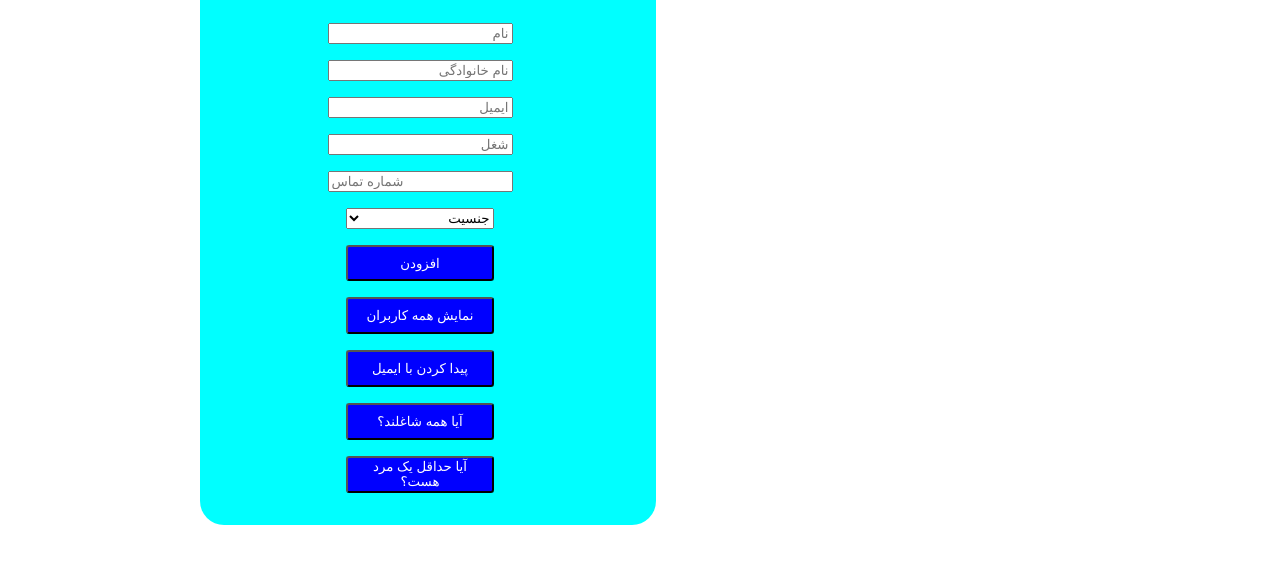
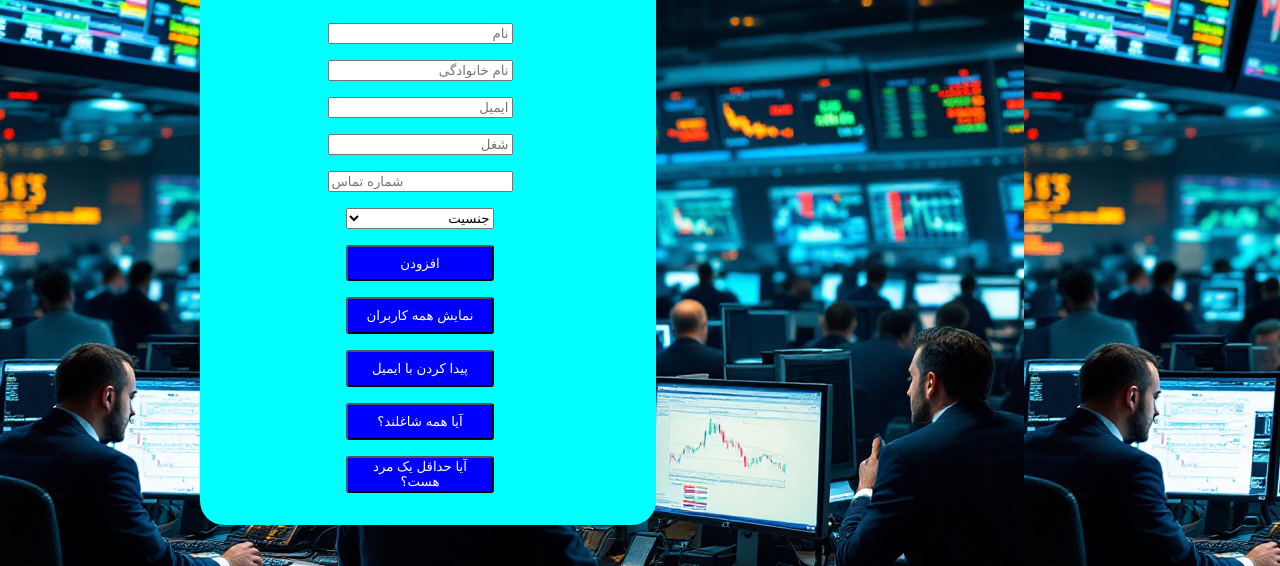
Before and after one commit to Matinkyani/personalform, a plain HTML site: page index.html in a window 1280 px wide. Shown: the part 234-800 px from the top of the page. Drawn offline with Linux system fonts and the light colour scheme.

Commit message:
Update personalform.css

```diff
--- a/personalform.css
+++ b/personalform.css
@@ -1,5 +1,5 @@
 body{
-    background-image: url(/asset/image/3HU-QImqEn_L01lncTIvB.png);
+    background-image: url(3HU-QImqEn_L01lncTIvB.png);
 }
 .content{
 display: flex;
```
